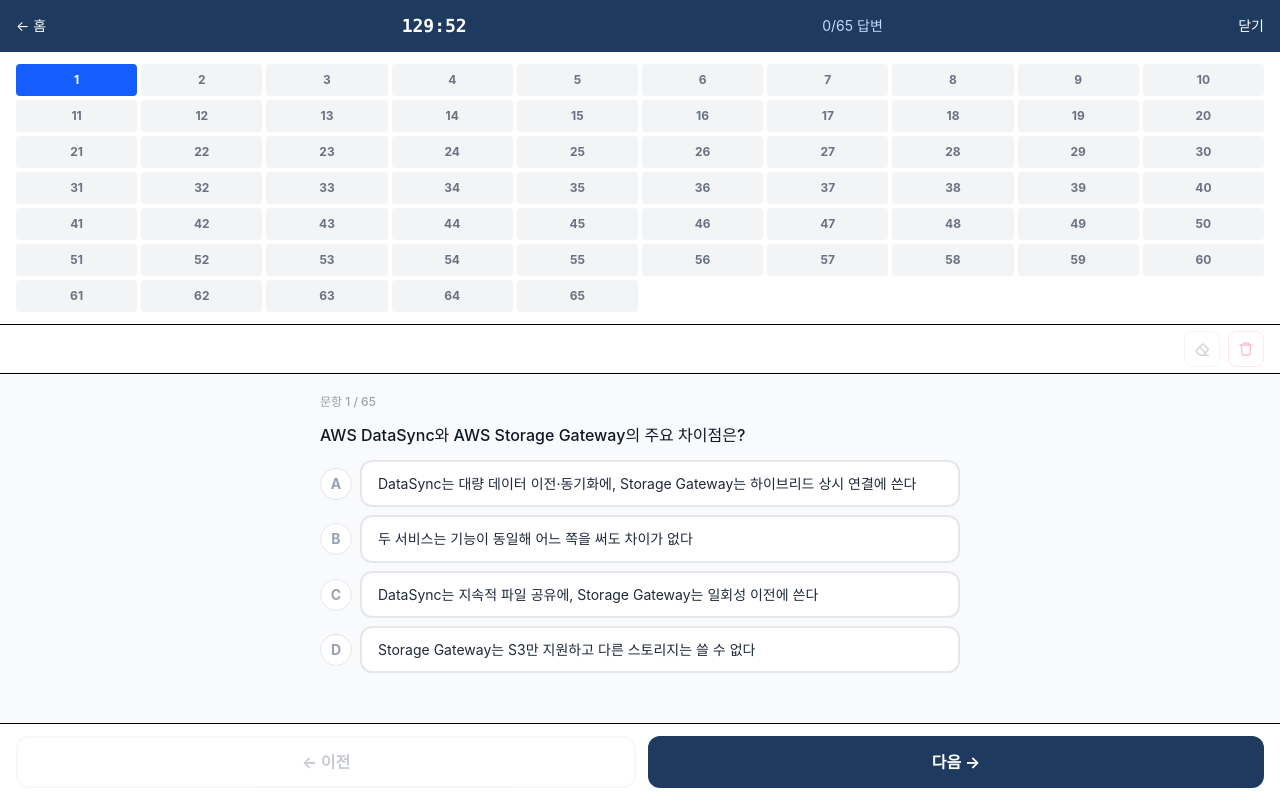
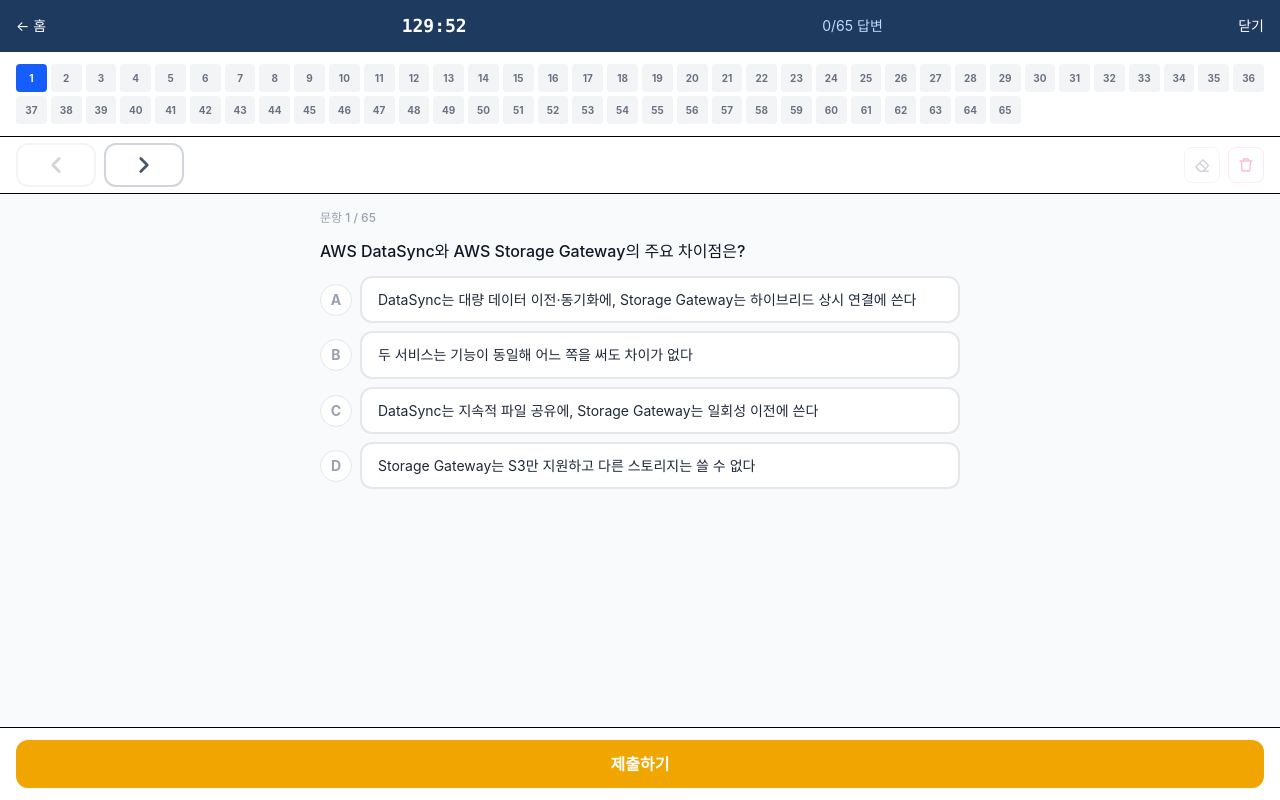
Before and after one commit to zubene1013/cbt, a React (Vite) app: page /exam in a window 1280 px wide. Both pictures are taken after a click on the button "목록". Built offline with nearby package versions, Linux system fonts and the light colour scheme.

Commit message:
도구줄에 문항 이동 배치, 화면 고정, 문항 그리드 축소

```diff
--- a/src/components/NoteControls.tsx
+++ b/src/components/NoteControls.tsx
@@ -9,10 +9,18 @@ export default function NoteControls({
   questionId,
   onToggleNav,
   navOpen,
+  onPrev,
+  onNext,
+  canPrev = false,
+  canNext = false,
 }: {
   questionId: string;
   onToggleNav?: () => void;
   navOpen?: boolean;
+  onPrev?: () => void;
+  onNext?: () => void;
+  canPrev?: boolean;
+  canNext?: boolean;
 }) {
   const [, force] = useState(0);
 
@@ -21,8 +29,28 @@ export default function NoteControls({
   const hasThis = hasStrokes(questionId);
   const pages = countPages();
 
+  const arrowClass =
+    'h-11 w-20 flex items-center justify-center rounded-xl border-2 border-gray-300 text-gray-600 disabled:opacity-25 active:bg-gray-100';
+
   return (
-    <div className="flex justify-end items-center gap-2 px-4 py-1.5 bg-white border-b">
+    <div className="flex items-center gap-2 px-4 py-1.5 bg-white border-b">
+      {/* 왼쪽: 문항 이동 화살표 — 자주 쓰므로 크게 */}
+      {onPrev && (
+        <button onClick={onPrev} disabled={!canPrev} aria-label="이전 문제" className={arrowClass}>
+          <svg width="26" height="26" viewBox="0 0 24 24" fill="none" stroke="currentColor" strokeWidth="2.5" strokeLinecap="round" strokeLinejoin="round">
+            <path d="m15 18-6-6 6-6" />
+          </svg>
+        </button>
+      )}
+      {onNext && (
+        <button onClick={onNext} disabled={!canNext} aria-label="다음 문제" className={arrowClass}>
+          <svg width="26" height="26" viewBox="0 0 24 24" fill="none" stroke="currentColor" strokeWidth="2.5" strokeLinecap="round" strokeLinejoin="round">
+            <path d="m9 18 6-6-6-6" />
+          </svg>
+        </button>
+      )}
+
+      <div className="flex-1" />
       {/* 문항 이동 그리드 열기 */}
       {onToggleNav && (
         <button
--- a/src/components/QuestionNav.tsx
+++ b/src/components/QuestionNav.tsx
@@ -5,14 +5,18 @@ interface Props {
   onJump: (idx: number) => void;
 }
 
+/** 문항 번호 그리드 — 달력처럼 작은 칸으로 채워 넣는다 */
 export default function QuestionNav({ total, current, answered, onJump }: Props) {
   return (
-    <div className="grid grid-cols-10 gap-1">
+    <div
+      className="grid gap-1"
+      style={{ gridTemplateColumns: 'repeat(auto-fill, minmax(30px, 1fr))' }}
+    >
       {Array.from({ length: total }, (_, i) => (
         <button
           key={i}
           onClick={() => onJump(i)}
-          className={`h-8 w-full rounded text-xs font-bold transition-colors
+          className={`h-7 w-full rounded text-[10px] font-bold transition-colors
             ${i === current ? 'bg-blue-600 text-white' :
               answered.has(i) ? 'bg-blue-200 text-blue-800' :
               'bg-gray-100 text-gray-500'}`}
--- a/src/index.css
+++ b/src/index.css
@@ -5,12 +5,20 @@
   -webkit-tap-highlight-color: transparent;
 }
 
+html, body {
+  margin: 0;
+  height: 100%;
+  /* 페이지 자체가 스크롤되거나 고무줄처럼 튕기지 않게 고정 — 펜 필기가 밀리는 것을 막는다 */
+  overflow: hidden;
+  overscroll-behavior: none;
+}
+
 body {
-  margin: 0;
   font-family: -apple-system, BlinkMacSystemFont, 'Segoe UI', sans-serif;
   -webkit-font-smoothing: antialiased;
 }
 
 #root {
-  min-height: 100svh;
+  height: 100%;
+  overflow: hidden;
 }
--- a/src/pages/Exam.tsx
+++ b/src/pages/Exam.tsx
@@ -49,7 +49,7 @@ export default function Exam() {
   }
 
   return (
-    <div className="min-h-screen bg-gray-50 flex flex-col">
+    <div className="h-[100dvh] overflow-hidden bg-gray-50 flex flex-col">
       {/* 헤더 */}
       <div className="bg-[#1e3a5f] px-4 py-3 flex items-center justify-between sticky top-0 z-10">
         <button
@@ -79,10 +79,16 @@ export default function Exam() {
       )}
 
       {/* 문제 */}
-      <NoteControls questionId={q.id} />
+      <NoteControls
+        questionId={q.id}
+        onPrev={() => setIdx(i => Math.max(0, i - 1))}
+        onNext={() => setIdx(i => Math.min(questions.length - 1, i + 1))}
+        canPrev={idx > 0}
+        canNext={idx < questions.length - 1}
+      />
 
-      <DrawingCanvas questionId={q.id} className="flex-1">
-        <div className="px-4 py-5 max-w-2xl mx-auto w-full min-h-full">
+      <DrawingCanvas questionId={q.id} className="flex-1 min-h-0 overflow-hidden">
+        <div className="px-4 py-4 max-w-2xl mx-auto w-full h-full">
           <QuestionCard
             question={q}
             index={idx}
@@ -95,29 +101,13 @@ export default function Exam() {
       </DrawingCanvas>
 
       {/* 하단 네비 */}
-      <div className="bg-white border-t px-4 py-3 flex gap-3 sticky bottom-0">
+      <div className="bg-white border-t px-4 py-3">
         <button
-          onClick={() => setIdx(i => Math.max(0, i - 1))}
-          disabled={idx === 0}
-          className="flex-1 py-3 rounded-xl border-2 border-gray-200 text-gray-600 font-bold disabled:opacity-30"
+          onClick={() => { if (confirm('시험을 제출할까요?')) submit(); }}
+          className="w-full py-3 rounded-xl bg-[#f0a500] text-white font-bold"
         >
-          ← 이전
+          제출하기
         </button>
-        {idx < questions.length - 1 ? (
-          <button
-            onClick={() => setIdx(i => i + 1)}
-            className="flex-1 py-3 rounded-xl bg-[#1e3a5f] text-white font-bold"
-          >
-            다음 →
-          </button>
-        ) : (
-          <button
-            onClick={submit}
-            className="flex-1 py-3 rounded-xl bg-[#f0a500] text-white font-bold"
-          >
-            제출하기
-          </button>
-        )}
       </div>
     </div>
   );
--- a/src/pages/Home.tsx
+++ b/src/pages/Home.tsx
@@ -6,7 +6,7 @@ export default function Home() {
   const history = getHistory().slice(0, 3);
 
   return (
-    <div className="min-h-screen bg-gradient-to-b from-[#1e3a5f] to-[#2d5a8e] flex flex-col items-center justify-start px-4 pt-16 pb-10">
+    <div className="h-full overflow-y-auto bg-gradient-to-b from-[#1e3a5f] to-[#2d5a8e] flex flex-col items-center justify-start px-4 pt-16 pb-10">
       <div className="w-full max-w-md">
         <div className="text-center mb-10">
           <div className="text-5xl mb-3">☁️</div>
--- a/src/pages/Practice.tsx
+++ b/src/pages/Practice.tsx
@@ -140,13 +140,14 @@ export default function Practice() {
   }
 
   if (!q) return (
-    <div className="min-h-screen flex items-center justify-center">
+    <div className="h-full flex items-center justify-center">
       <p className="text-gray-500">선택한 조건에 해당하는 문제가 없습니다.</p>
     </div>
   );
 
   return (
-    <div className="min-h-screen bg-gray-50 flex flex-col">
+    // 화면 전체를 뷰포트 높이에 고정 — 페이지가 스크롤되지 않아야 필기가 안정적이다
+    <div className="h-[100dvh] overflow-hidden bg-gray-50 flex flex-col">
       {/* 헤더 */}
       <div className="bg-[#1e3a5f] px-4 py-3 flex items-center justify-between">
         <button onClick={() => navigate('/')} className="text-white text-sm">← 홈</button>
@@ -210,6 +211,10 @@ export default function Practice() {
         questionId={q.id}
         navOpen={showNav}
         onToggleNav={() => setShowNav(v => !v)}
+        onPrev={() => goTo(idx - 1)}
+        onNext={() => goTo(idx + 1)}
+        canPrev={idx > 0}
+        canNext={idx < qList.length - 1}
       />
 
       {/* 문항 이동 그리드 — 푼 문제는 파란색, 안 푼 문제는 회색 */}
@@ -236,8 +241,8 @@ export default function Practice() {
       )}
 
       {/* 문제 — 카드 주변 여백까지 전부 필기 영역 */}
-      <DrawingCanvas questionId={q.id} className="flex-1">
-        <div className="px-4 py-5 flex flex-col gap-4 max-w-2xl mx-auto w-full min-h-full">
+      <DrawingCanvas questionId={q.id} className="flex-1 min-h-0 overflow-hidden">
+        <div className="px-4 py-4 flex flex-col gap-3 max-w-2xl mx-auto w-full h-full">
           <QuestionCard
             question={q}
             index={idx}
@@ -271,24 +276,6 @@ export default function Practice() {
           </button>
         )}
 
-        {/* 문항 이동 — 아직 풀지 않은 문제도 자유롭게 오갈 수 있다 */}
-        <div className="flex gap-2">
-          <button
-            onClick={() => goTo(idx - 1)}
-            disabled={idx === 0}
-            className="flex-1 py-2.5 rounded-xl border-2 border-gray-300 text-gray-600 font-semibold text-sm disabled:opacity-30"
-          >
-            ← 이전
-          </button>
-          <button
-            onClick={() => goTo(idx + 1)}
-            disabled={idx === qList.length - 1}
-            className="flex-1 py-2.5 rounded-xl border-2 border-gray-300 text-gray-600 font-semibold text-sm disabled:opacity-30"
-          >
-            다음 →
-          </button>
-        </div>
-
         {/* 다 풀었으면 어느 문항에 있든 결과를 볼 수 있다 */}
         {answeredIdx.size === qList.length && (
           <button
--- a/src/pages/Result.tsx
+++ b/src/pages/Result.tsx
@@ -27,7 +27,7 @@ export default function Result() {
   const s = attempt.durationSec % 60;
 
   return (
-    <div className="min-h-screen bg-gray-50">
+    <div className="h-full overflow-y-auto bg-gray-50">
       {/* 헤더 */}
       <div className={`px-4 py-8 text-center ${attempt.passed ? 'bg-green-600' : 'bg-red-600'}`}>
         {attempt.mode === 'practice' && (
--- a/src/pages/Stats.tsx
+++ b/src/pages/Stats.tsx
@@ -10,7 +10,7 @@ export default function Stats() {
 
   if (history.length === 0) {
     return (
-      <div className="min-h-screen bg-gray-50 flex flex-col">
+      <div className="h-full overflow-y-auto bg-gray-50 flex flex-col">
         <div className="bg-[#1e3a5f] px-4 py-3 flex items-center">
           <button onClick={() => navigate('/')} className="text-white text-sm mr-4">← 홈</button>
           <span className="text-white font-bold">점수 통계</span>
@@ -38,7 +38,7 @@ export default function Stats() {
   ) as Record<Domain, number>;
 
   return (
-    <div className="min-h-screen bg-gray-50 flex flex-col">
+    <div className="h-full overflow-y-auto bg-gray-50 flex flex-col">
       <div className="bg-[#1e3a5f] px-4 py-3 flex items-center justify-between">
         <button onClick={() => navigate('/')} className="text-white text-sm">← 홈</button>
         <span className="text-white font-bold">점수 통계</span>
```
